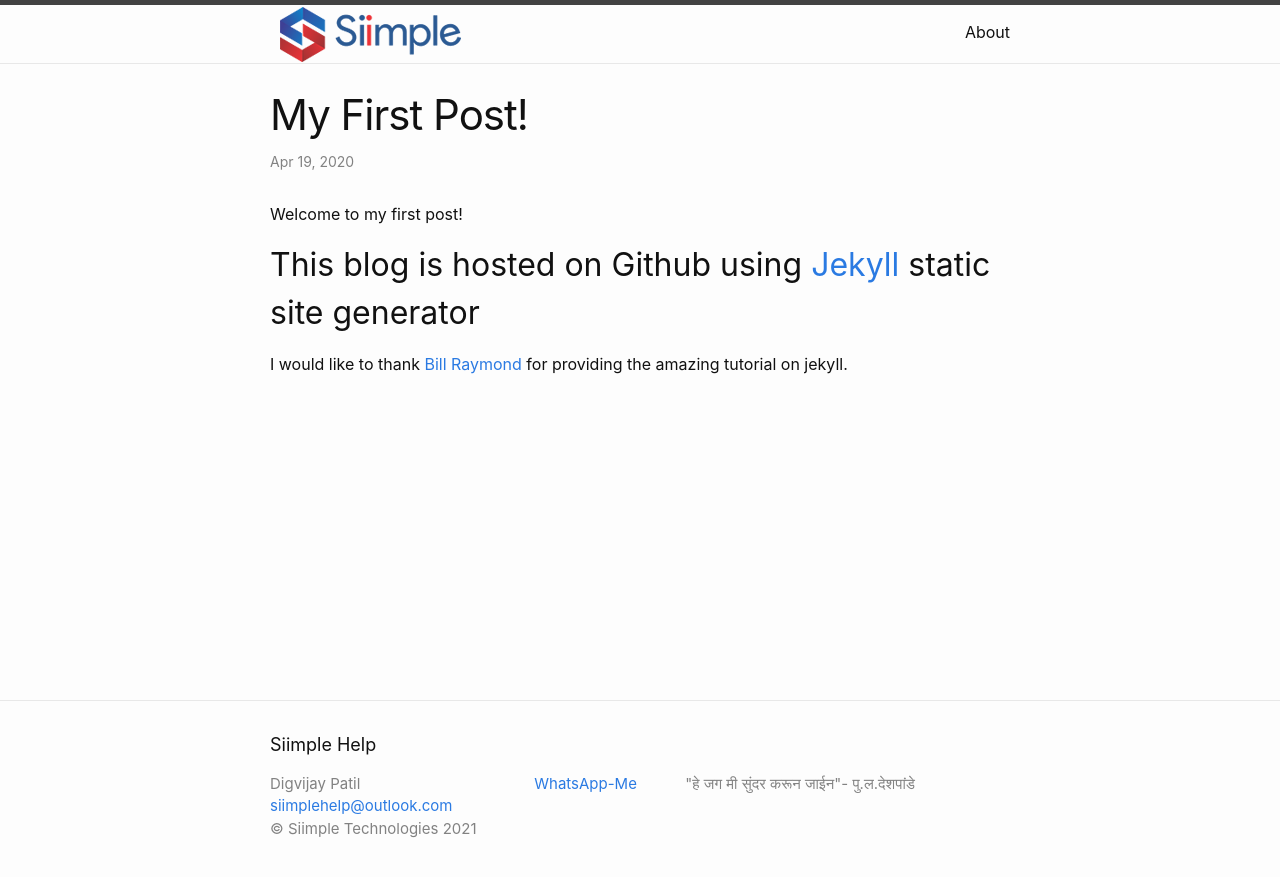
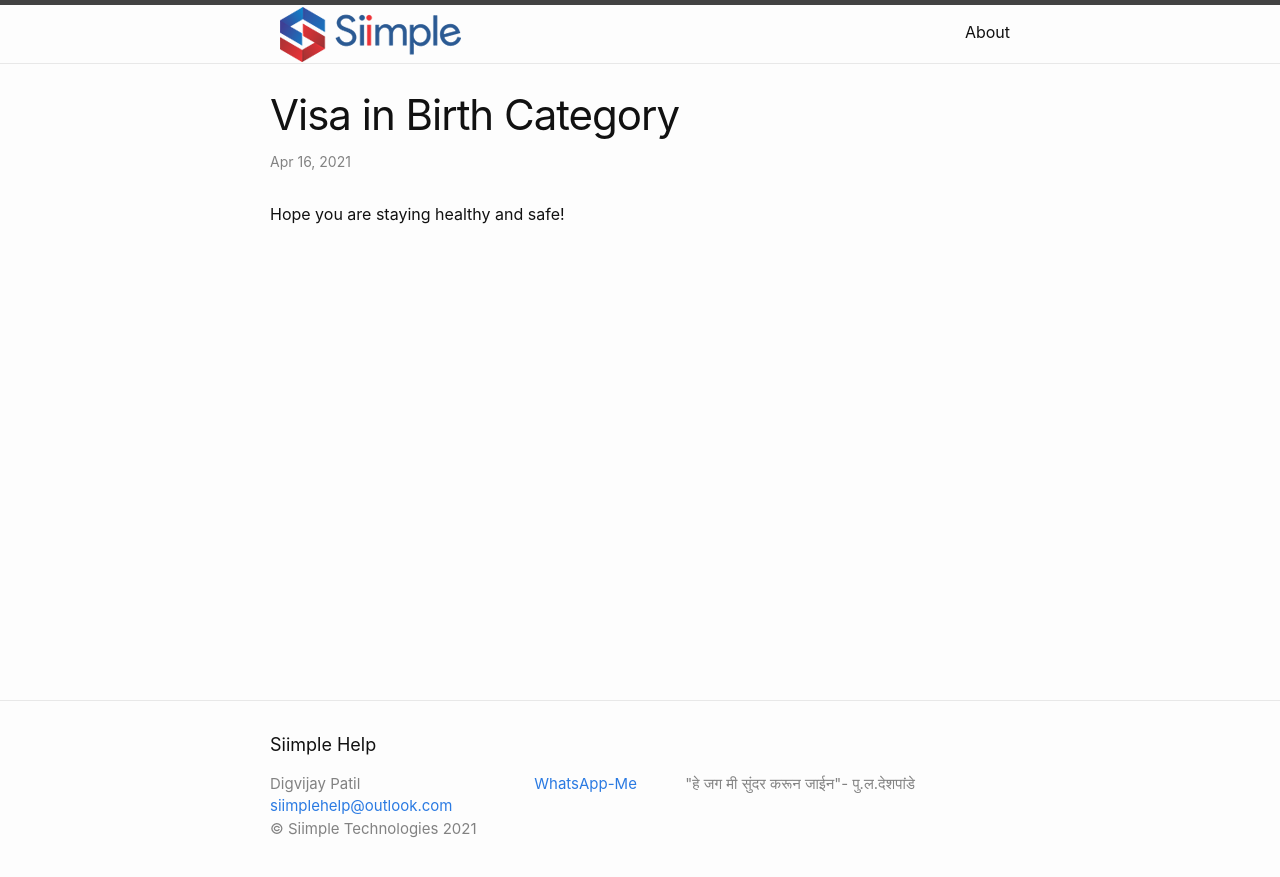
Before and after one commit to siimplehelp/liveingermany, a Jekyll site: the page built from _posts/2021-04-10-child-birth-visa.md, in a window 1280 px wide. Shown: the top 877 px of the page. Built offline with Jekyll 4.4.1, drawn with Linux system fonts in a browser that asks for light colours.

Commit message:
added post

```diff
--- a/_posts/2021-04-10-child-birth-visa.md
+++ b/_posts/2021-04-10-child-birth-visa.md
@@ -1,11 +1,7 @@
 ---
 layout: post
-title:  "My First Post!"
-date:   2020-04-19 17:14:32 +0200
+title:  "Visa in Birth Category"
+date:   2021-04-16 16:00:32 +0200
 categories: jekyll update
 ---
-Welcome to my first post!
-
-## This blog is hosted on Github using [Jekyll](https://jekyllrb.com/) static site generator
-
-I would like to thank [Bill Raymond](https://youtu.be/uo4JslyQelQ) for providing the amazing tutorial on jekyll.
+Hope you are staying healthy and safe!
```
